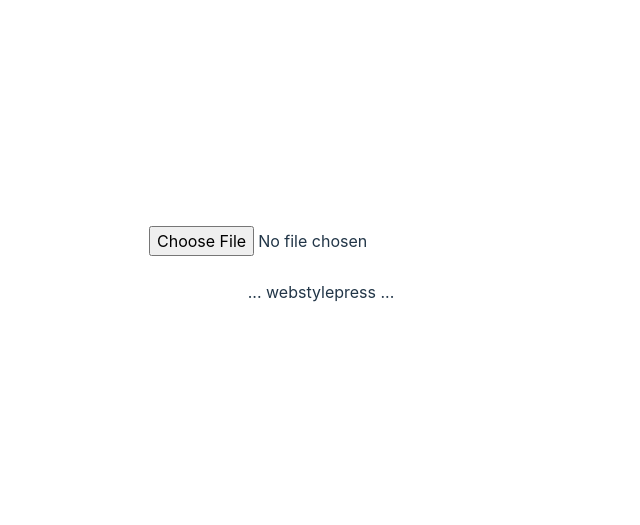
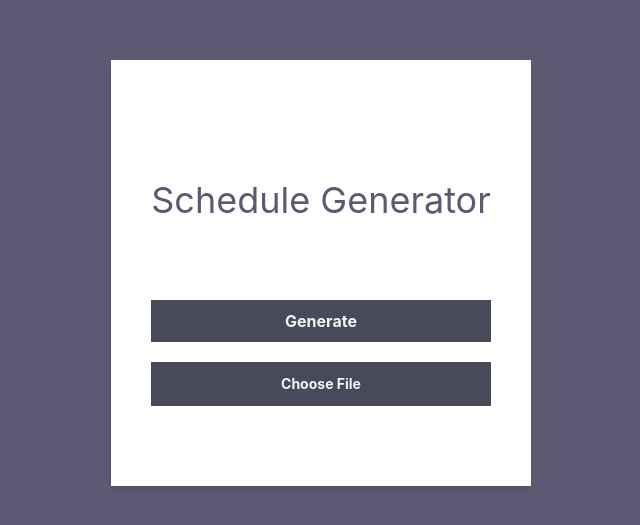
Before and after one commit to alya1007/xmas-faf-hackaton-2023, a React (Vite) app: page / in a window 1280 px wide. Shown: the part 135-660 px from the top of the page, without its empty margins (319-959 px from the left). Built offline with nearby package versions, Linux system fonts and the light colour scheme.

Commit message:
initial form

```diff
--- a/src/App.jsx
+++ b/src/App.jsx
@@ -1,10 +1,10 @@
 import "./App.css";
-import ExcelConverter from "./components/ExcelConverter";
+import Home from "./pages/home";
 
 function App() {
 	return (
 		<div className="App">
-			<ExcelConverter />
+			<Home />
 		</div>
 	);
 }
--- a/src/components/ExcelConverter.jsx
+++ b/src/components/ExcelConverter.jsx
@@ -2,7 +2,7 @@ import PropTypes from "prop-types";
 import { useState, useEffect } from "react";
 import * as XLSX from "xlsx";
 
-const ExcelConverter = () => {
+const ExcelConverter = ({ pdfFile }) => {
 	const [data, setData] = useState([]);
 
 	const handleFileUpload = (e) => {
@@ -56,7 +56,7 @@ const ExcelConverter = () => {
 };
 
 ExcelConverter.propTypes = {
-	pdfUrl: PropTypes.string.isRequired,
+	pdfFile: PropTypes.string.isRequired,
 };
 
 export default ExcelConverter;
--- /dev/null
+++ b/src/components/InitialForm.jsx
@@ -0,0 +1,46 @@
+import { useState } from "react";
+import ExcelConverter from "./ExcelConverter";
+
+const InitialForm = () => {
+	const [selectedFile, setSelectedFile] = useState(null);
+
+	const handleFileSelect = (e) => {
+		const file = e.target.files[0];
+		setSelectedFile(file);
+	};
+
+	const handleGenerate = () => {
+		console.log("Generate button clicked");
+	};
+
+	return (
+		<div className=" max-w-md mx-auto mt-8">
+			<div className="bg-white shadow-md py-20 px-10 mb-4 w-12/12 space-y-5">
+				<h1 className="text-primary text-4xl mt-10 mb-20">
+					Schedule Generator
+				</h1>
+
+				<div className="flex items-center justify-between">
+					<button
+						onClick={handleGenerate}
+						className=" w-full bg-secondary hover:bg-primary text-card font-bold py-2 px-4 rounded-none hover:border-card focus:outline-none focus:shadow-outline hover:outline-none hover:transition-colors"
+						type="button"
+					>
+						Generate
+					</button>
+					{selectedFile && <ExcelConverter file={selectedFile} />}
+				</div>
+				<label className="block">
+					<input
+						type="file"
+						className="block w-full text-primary font-bold text-sm file:mr-4 file:px-4 file:py-3 file:text-sm file:border-0 file:rounded-none file:w-full file:font-bold file:transition-colors  file:text-card file:bg-secondary
+hover:file:bg-primary hover:file:cursor-pointer"
+						onChange={handleFileSelect}
+					/>
+				</label>
+			</div>
+		</div>
+	);
+};
+
+export default InitialForm;
--- a/src/index.css
+++ b/src/index.css
@@ -60,8 +60,8 @@ button:focus-visible {
 
 @media (prefers-color-scheme: light) {
 	:root {
-		color: #213547;
-		background-color: #ffffff;
+		color: #ffffff;
+		background-color: #5c5a72;
 	}
 	a:hover {
 		color: #747bff;
--- a/src/pages/home.jsx
+++ b/src/pages/home.jsx
@@ -1,7 +1,9 @@
+import InitialForm from "../components/InitialForm";
+
 const Home = () => {
 	return (
 		<div>
-			<h1>Home</h1>
+			<InitialForm />
 		</div>
 	);
 };
--- a/tailwind.config.js
+++ b/tailwind.config.js
@@ -2,7 +2,14 @@
 export default {
 	content: ["./index.html", "./src/**/*.{js,ts,jsx,tsx}"],
 	theme: {
-		extend: {},
+		extend: {
+			colors: {
+				primary: " #5c5a72",
+				secondary: "#474a59",
+				tertiary: "#aeaeaf",
+				card: "#f5f5f5",
+			},
+		},
 	},
 	plugins: [],
 };
```
Also changed, not shown: src/components/Button.jsx (added).
